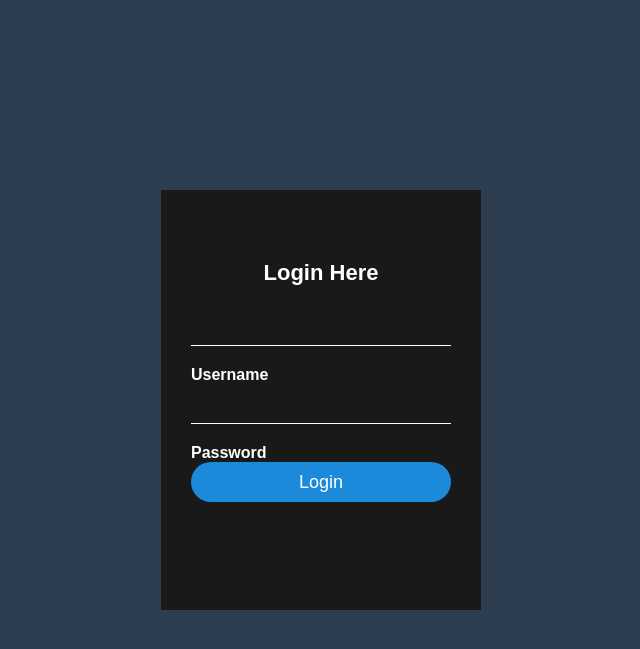
After one commit to Niki-27/Iot_to_farmers, a PHP site: page /log.html in a window 1280 px wide. The commit adds this page. Shown: the top 649 px of the page, without its empty margins (319-959 px from the left). Run offline with PHP 8.4, Linux system fonts and the light colour scheme.

Commit message:
LogIn Form

```diff
--- a/Index.html
+++ b/Index.html
@@ -20,6 +20,7 @@
                 <a href="contact.html" class="contact">CONTACT</a>
                 <a href="support.html" class="support">SUPPORT</a>
                 <a href="course.html" class="course">COURSE</a>
+                <a href="log.html" class="log">LOGIN</a>
             </div>
         </div>
         <div class="back">
--- /dev/null
+++ b/log.html
@@ -0,0 +1,29 @@
+<!DOCTYPE html>
+<html>
+<head>
+	<title>Login Page</title>
+	<link rel="stylesheet" type="text/css" href="style.css">
+</head>
+<body>
+	<div class="login-box">
+		<h2>Login Here</h2>
+		<form>
+			<div class="user-box">
+				<input type="text" name="username" required="">
+				<label>Username</label>
+			</div>
+			<div class="user-box">
+				<input type="password" name="password" required="">
+				<label>Password</label>
+			</div>
+			<a href="#">
+				<span></span>
+				<span></span>
+				<span></span>
+				<span></span>
+				<input type="submit" value="Login">
+			</a>
+		</form>
+	</div>
+	<script src="script.js"></script>
+</body>
--- a/script.js
+++ b/script.js
@@ -35,3 +35,21 @@ images.forEach(function(image) {
 
 // Initially show the first image
 showImage(currentIndex);
+const inputs = document.querySelectorAll(".login-box input");
+
+function addClass() {
+	let parent = this.parentNode.parentNode;
+	parent.classList.add("active");
+}
+
+function removeClass() {
+	let parent = this.parentNode.parentNode;
+	if (this.value === "") {
+		parent.classList.remove("active");
+	}
+}
+
+inputs.forEach((input) => {
+	input.addEventListener("focus", addClass);
+	input.addEventListener("blur", removeClass);
+});
--- a/style.css
+++ b/style.css
@@ -58,3 +58,82 @@ body {
   .back img:hover {
     transform: scale(1.1);
   }
+  * {
+    margin: 0;
+    padding: 0;
+    box-sizing: border-box;
+  }
+
+  body {
+    background: #2c3e50;
+    font-family: sans-serif;
+  }
+
+  .login-box {
+    width: 320px;
+    height: 420px;
+    background: #191919;
+    color: #fff;
+    top: 50%;
+    left: 50%;
+    position: absolute;
+    transform: translate(-50%, -50%);
+    box-sizing: border-box;
+    padding: 70px 30px;
+  }
+
+  h2 {
+    margin: 0;
+    padding: 0 0 20px;
+    text-align: center;
+    font-size: 22px;
+  }
+
+  .login-box label {
+    margin: 0;
+    padding: 0;
+    font-weight: bold;
+    display: block;
+  }
+
+  .login-box input {
+    width: 100%;
+    margin-bottom: 20px;
+  }
+
+  .login-box input[type="text"], input[type="password"] {
+    border: none;
+    border-bottom: 1px solid #fff;
+    background: transparent;
+    outline: none;
+    height: 40px;
+    color: #fff;
+    font-size: 16px;
+  }
+
+  .login-box input[type="submit"] {
+    border: none;
+    outline: none;
+    height: 40px;
+    background: #1c8adb;
+    color: #fff;
+    font-size: 18px;
+    border-radius: 20px;
+  }
+
+  .login-box input[type="submit"]:hover {
+    cursor: pointer;
+    background: #39dc79;
+    color: #000;
+  }
+
+  .login-box a {
+    text-decoration: none;
+    font-size: 12px;
+    line-height: 20px;
+    color: darkgrey;
+  }
+
+  .login-box a:hover {
+    color: #39dc79;
+  }
```
